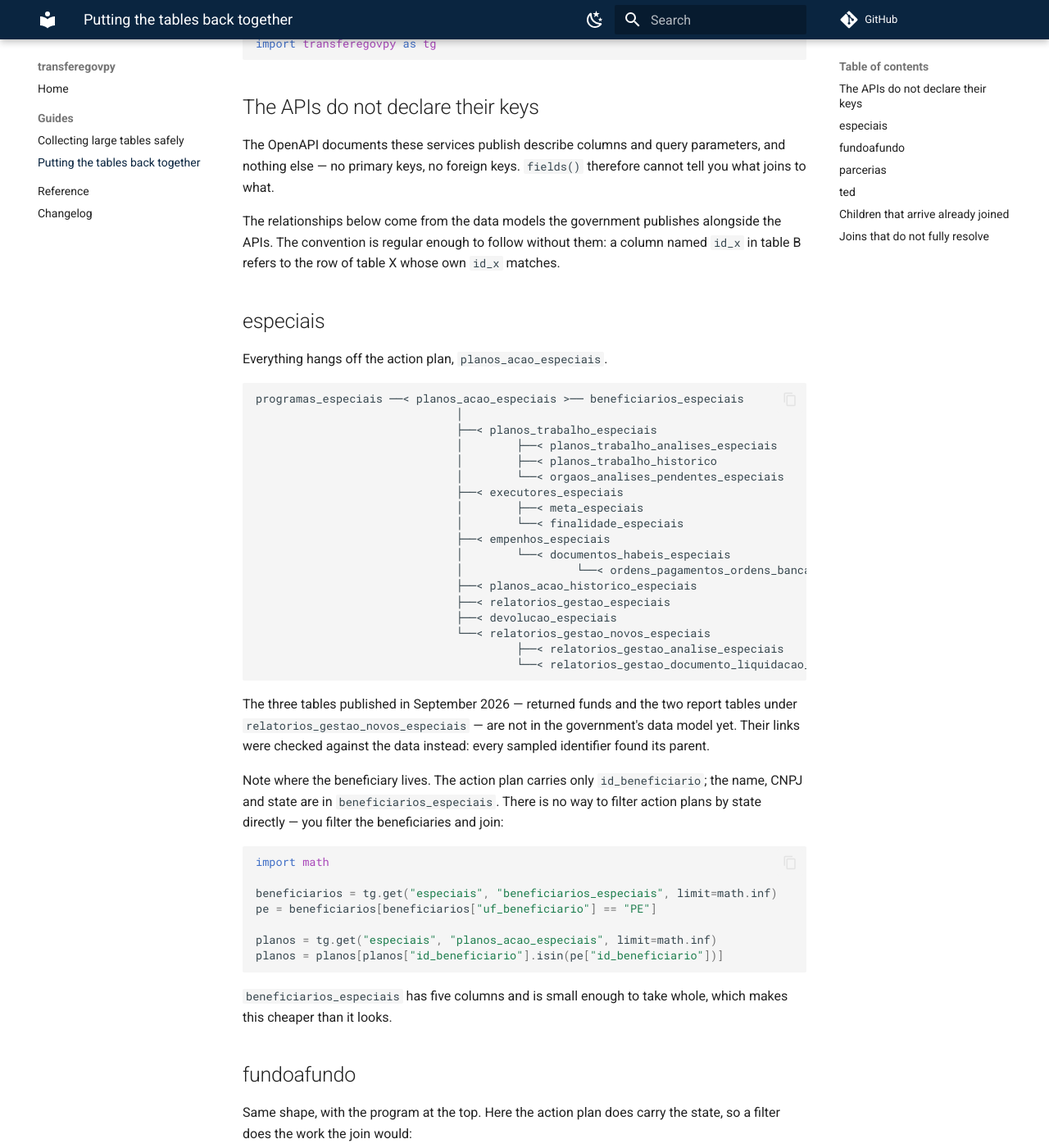
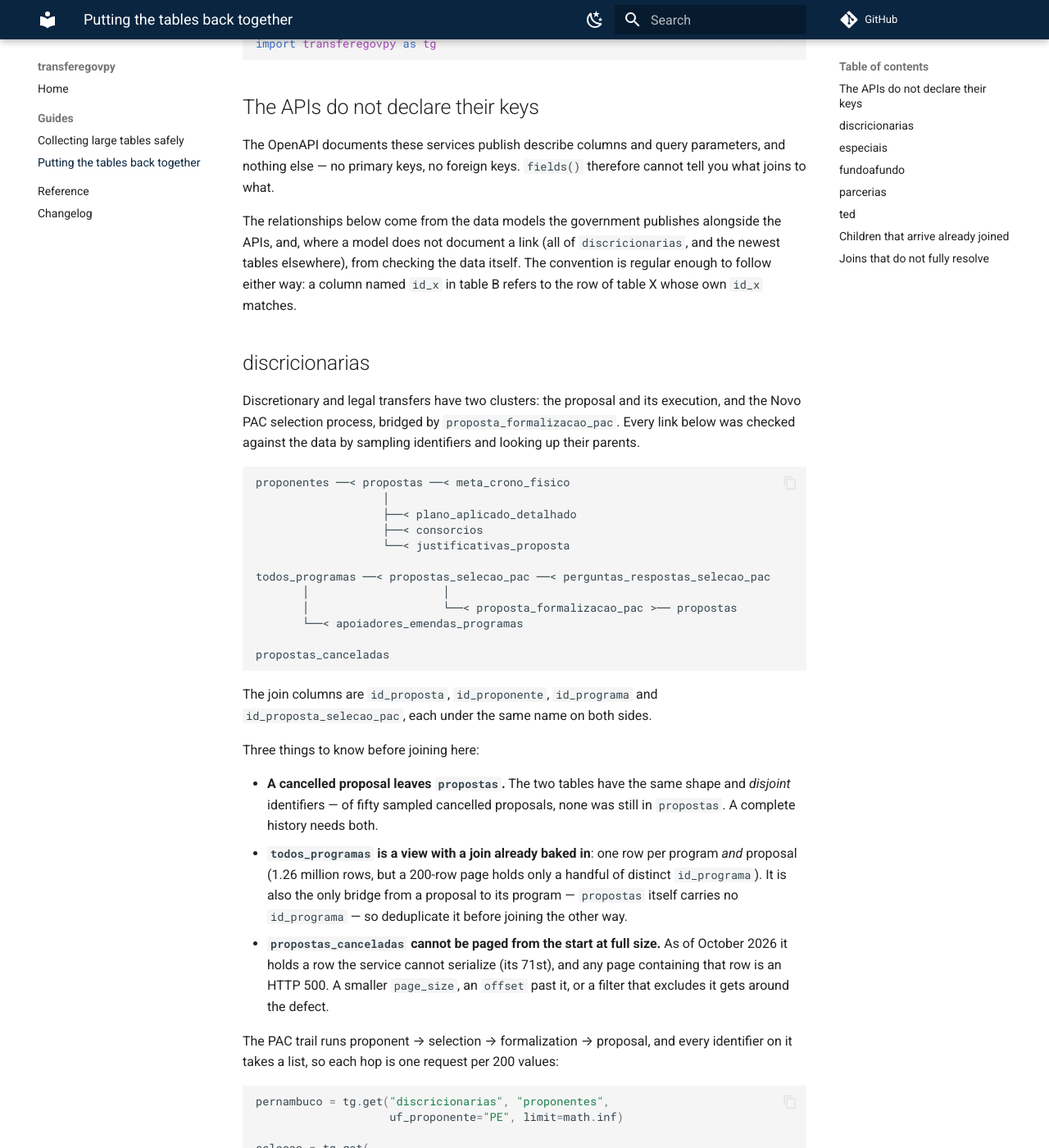
Before and after one commit to StrategicProjects/transferegovpy, an MkDocs documentation site: the page built from docs/joining-tables.md, in a window 1280 px wide and 1400 px high, scrolled down 258 px. Shown: the whole window at 82% size. Built offline with MkDocs 1.6.1 and Material for MkDocs 9.7.7, drawn with Linux system fonts in a browser that asks for light colours; comment, search, counter and statistics services are not loaded; some of the changed text lies outside the part shown.

Commit message:
Cover the discricionarias module, 86 tables in all
Mirrors transferegovr 0.3.0, field for field: the first SICONV API
stage went live on api-publica by 2026-10-29 — discricionarias, 12
tables and 11.8 million rows, including the Novo PAC selection
process. The schema builder learns the module's deviant list
validation (a bare 500 instead of the 400, limits by bisection),
discricionarias() joins the shortcuts, the joining guide maps the
module with every link checked by sampling, and the live suite
covers its page limit, list semantics, order stability and the
poison row in propostas_canceladas. ted() also appears on the
reference page; it had been missing since 0.3.0.

Co-Authored-By: Claude Fable 5 <noreply@anthropic.com>

````diff
--- a/docs/joining-tables.md
+++ b/docs/joining-tables.md
@@ -17,9 +17,82 @@ parameters, and nothing else — no primary keys, no foreign keys. `fields()`
 therefore cannot tell you what joins to what.
 
 The relationships below come from the data models the government publishes
-alongside the APIs. The convention is regular enough to follow without them: a
-column named `id_x` in table B refers to the row of table X whose own `id_x`
-matches.
+alongside the APIs, and, where a model does not document a link (all of
+`discricionarias`, and the newest tables elsewhere), from checking the data
+itself. The convention is regular enough to follow either way: a column named
+`id_x` in table B refers to the row of table X whose own `id_x` matches.
+
+## discricionarias
+
+Discretionary and legal transfers have two clusters: the proposal and its
+execution, and the Novo PAC selection process, bridged by
+`proposta_formalizacao_pac`. Every link below was checked against the data by
+sampling identifiers and looking up their parents.
+
+```
+proponentes ──< propostas ──< meta_crono_fisico
+                   │
+                   ├──< plano_aplicado_detalhado
+                   ├──< consorcios
+                   └──< justificativas_proposta
+
+todos_programas ──< propostas_selecao_pac ──< perguntas_respostas_selecao_pac
+       │                    │
+       │                    └──< proposta_formalizacao_pac >── propostas
+       └──< apoiadores_emendas_programas
+
+propostas_canceladas
+```
+
+The join columns are `id_proposta`, `id_proponente`, `id_programa` and
+`id_proposta_selecao_pac`, each under the same name on both sides.
+
+Three things to know before joining here:
+
+* **A cancelled proposal leaves `propostas`.** The two tables have the same
+  shape and *disjoint* identifiers — of fifty sampled cancelled proposals,
+  none was still in `propostas`. A complete history needs both.
+* **`todos_programas` is a view with a join already baked in**: one row per
+  program *and* proposal (1.26 million rows, but a 200-row page holds only a
+  handful of distinct `id_programa`). It is also the only bridge from a
+  proposal to its program — `propostas` itself carries no `id_programa` —
+  so deduplicate it before joining the other way.
+* **`propostas_canceladas` cannot be paged from the start at full size.** As
+  of October 2026 it holds a row the service cannot serialize (its 71st), and
+  any page containing that row is an HTTP 500. A smaller `page_size`, an
+  `offset` past it, or a filter that excludes it gets around the defect.
+
+The PAC trail runs proponent → selection → formalization → proposal, and
+every identifier on it takes a list, so each hop is one request per 200
+values:
+
+```python
+pernambuco = tg.get("discricionarias", "proponentes",
+                    uf_proponente="PE", limit=math.inf)
+
+selecao = tg.get(
+    "discricionarias", "propostas_selecao_pac",
+    id_proponente=list(pernambuco["id_proponente"].head(200)),
+    limit=math.inf,
+)
+
+formalizacao = tg.get(
+    "discricionarias", "proposta_formalizacao_pac",
+    id_proposta_selecao_pac=list(selecao["id_proposta_selecao_pac"].head(200)),
+    limit=math.inf,
+)
+
+propostas = tg.get(
+    "discricionarias", "propostas",
+    id_proposta=list(formalizacao["id_proposta"].head(200)),
+    limit=math.inf,
+)
+```
+
+Not every formalization resolves: in a sample of one hundred, one
+`id_proposta` found no row in `propostas` — see "Joins that do not fully
+resolve" below. `justificativas_proposta` was empty when this was written, so
+its link is drawn from its column names alone.
 
 ## especiais
 
@@ -215,6 +288,9 @@ In `ted`: `esfera_orcamentaria_evento` and `natureza_despesa_evento` on
 `eventos`, and `formalizacao_termo_execucao` and `link_termo_execucao` on
 `termos_execucao`.
 
+In `discricionarias`: `programas_propostas` on `todos_programas` and
+`proponente_especifico_todos` on `proponentes`.
+
 `especiais` has none: all twenty-three of its tables have endpoints.
 
 To flatten one:
--- a/pyproject.toml
+++ b/pyproject.toml
@@ -4,7 +4,7 @@ build-backend = "hatchling.build"
 
 [project]
 name = "transferegovpy"
-version = "0.3.0"
+version = "0.4.0"
 description = "Access the TransfereGov open data APIs from Python"
 readme = "README.md"
 license = "MIT"
````
Also changed, not shown: CHANGELOG.md (+27 -1 lines), README.md (+16 -11 lines), docs/changelog.md (+27 -1 lines), docs/index.md (+16 -11 lines), docs/pagination.md (+13 -12 lines), docs/reference.md (+4 -0 lines), src/transferegovpy/__init__.py (+7 -5 lines), 8 other files.
